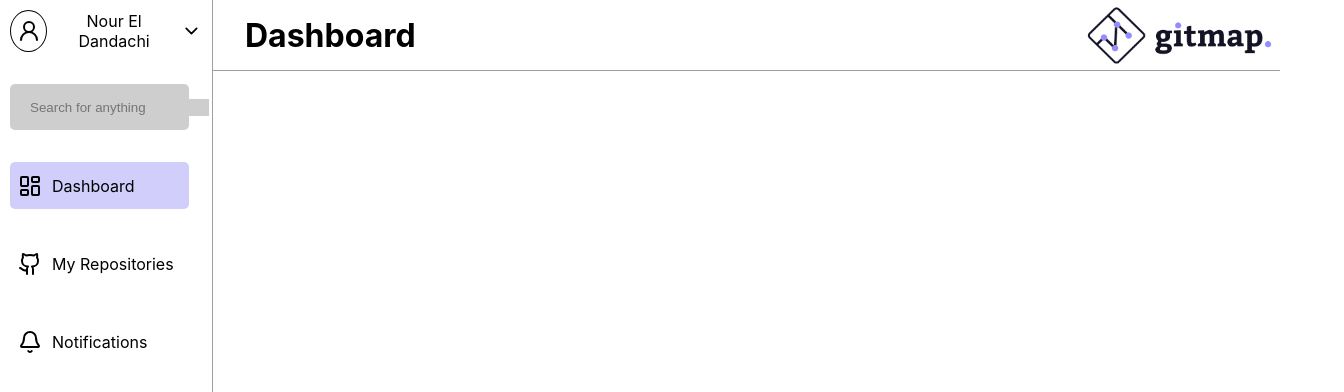
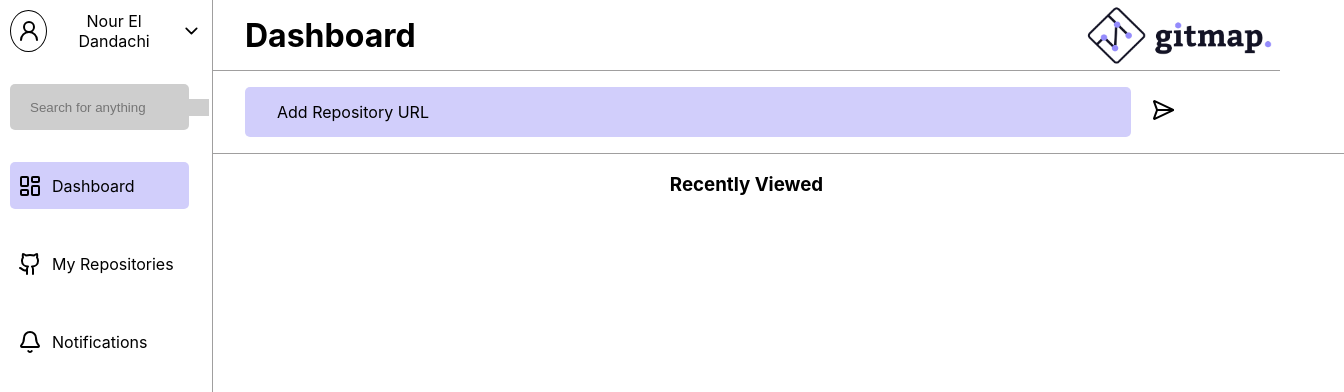
Before and after one commit to Nour-El-Dandachi/gitmap, a React (Create React App) app in the folder frontend/: page /dashboard in a window 1280 px wide. Shown: the top 392 px of the page, 1344 px wide, since content can reach past the window. Built offline with nearby package versions, Linux system fonts and the light colour scheme.

Commit message:
frontend/created url box

```diff
--- a/frontend/src/components/dashboard/add-box/add-box.css
+++ b/frontend/src/components/dashboard/add-box/add-box.css
@@ -0,0 +1,21 @@
+.add-box{
+    display: flex;
+    flex-direction: row;
+    gap: 20px;
+    width: 100%;
+    padding: 1rem 2rem;
+    border-bottom: 1px solid rgb(160, 159, 159);
+    align-items: center;
+    justify-content: start;
+}
+
+.url-box{
+    display: flex;
+    background-color: #d1cefb;
+    width: 80%;
+    height: 50px;
+    border-radius: 5px;
+    align-items: center;
+    text-align: start;
+    padding-left: 2rem;
+}
--- a/frontend/src/components/dashboard/add-box/index.jsx
+++ b/frontend/src/components/dashboard/add-box/index.jsx
@@ -0,0 +1,14 @@
+import React from "react";
+import './add-box.css';
+import { SendHorizontal } from "lucide-react";
+
+const AddBox = () => {
+    return (
+        <div className="add-box">
+            <div className="url-box">Add Repository URL</div>
+            <div className="send-icon"><SendHorizontal /></div>
+        </div>
+    );
+}
+
+export default AddBox;
--- a/frontend/src/components/shared/header/header.css
+++ b/frontend/src/components/shared/header/header.css
@@ -1,6 +1,6 @@
 .header{
     border-bottom: 1px solid rgb(160, 159, 159);
-    width: 100%;
+
     height: 70px;
     display: flex;
     flex-direction: row;
@@ -12,6 +12,7 @@
 .header-img{
     height: 100%;
 }
+
 .logo{
     width: 200px;
     height: 100%;
--- a/frontend/src/pages/dashboard/dashboard.css
+++ b/frontend/src/pages/dashboard/dashboard.css
@@ -2,3 +2,7 @@
     display: flex;
     flex-direction: row;
 }
+
+.dashboard-right{
+    width: 90%;
+}
--- a/frontend/src/pages/dashboard/index.jsx
+++ b/frontend/src/pages/dashboard/index.jsx
@@ -2,12 +2,28 @@ import React from "react";
 import './dashboard.css';
 import SideBar from "../../components/shared/side-bar";
 import Header from "../../components/shared/header";
+import AddBox from "../../components/dashboard/add-box";
 
 const Dashboard = () => {
     return (
         <div className="dashboard-page">
             <SideBar name={"Nour El Dandachi"}/>
-            <Header location={"Dashboard"} />
+            <div className="dashboard-right">
+               <Header location={"Dashboard"} />
+               <AddBox />
+               <div className="box">
+               <div className="recently-viewed-box">
+
+                <h3>Recently Viewed</h3>
+
+               </div>
+
+               <div className="repositories">
+
+               </div>
+               </div>
+            </div>
+
         </div>
     );
 }
```
Also changed, not shown: frontend/src/components/shared/repository-box/index.jsx (added), frontend/src/components/shared/repository-box/repository-box.css (added).
